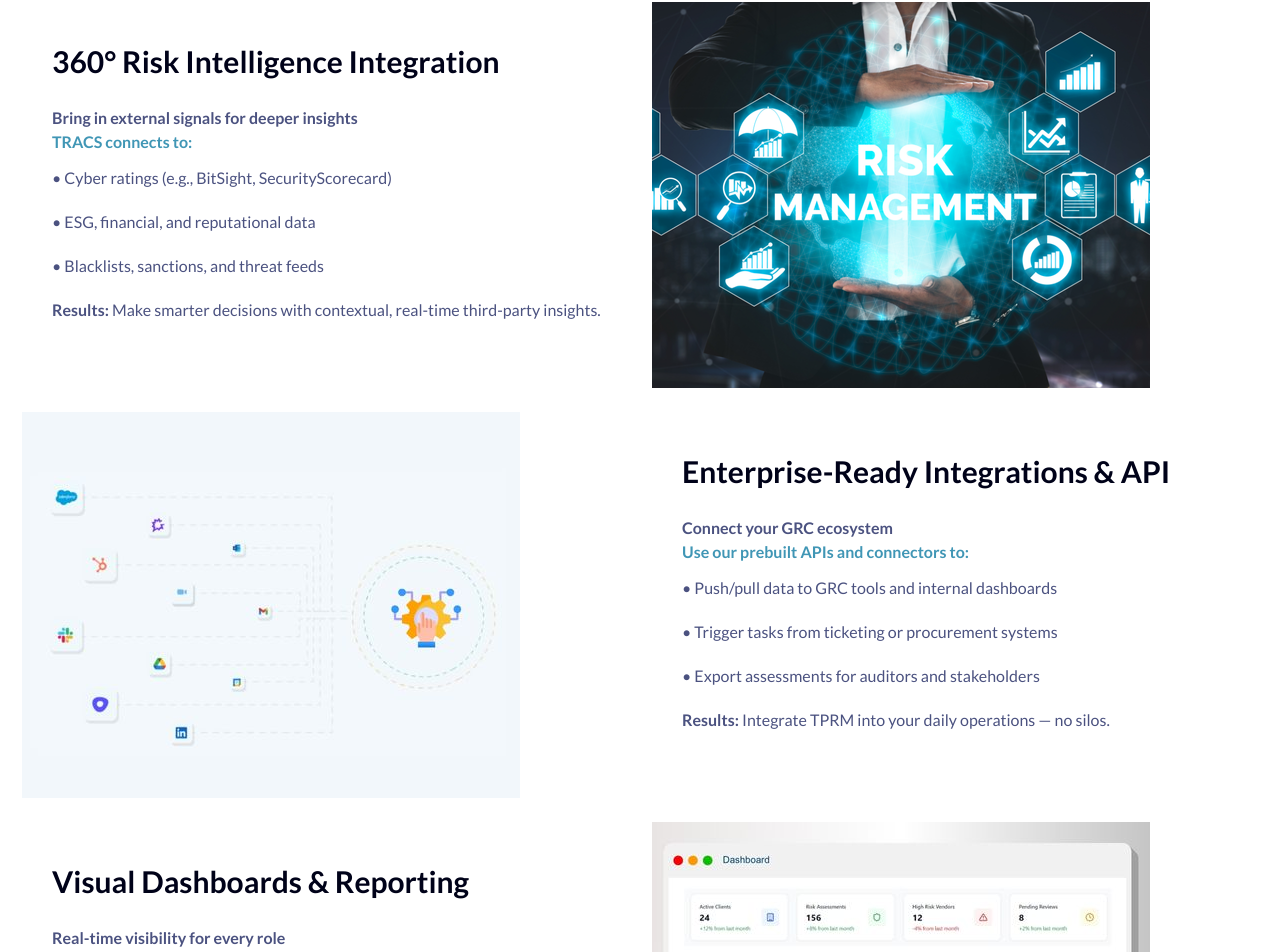
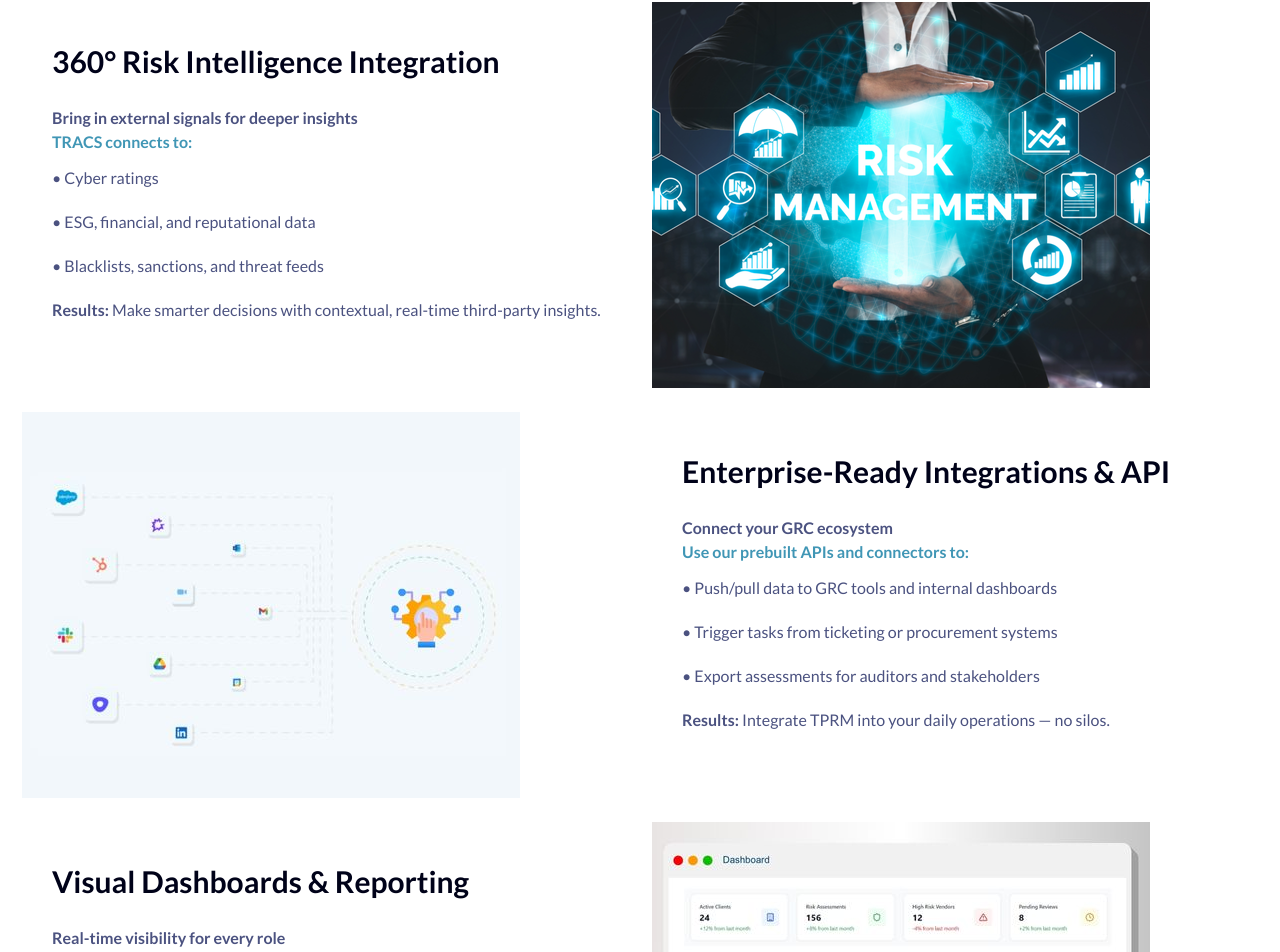
Before and after one commit to selva-mindbridges/g3-website, a Next.js app in the folder using-app-router-with-typescript/nezox/: page /solutions in a window 1280 px wide. Shown: the part 4563-5515 px from the top of the page. Built offline with nearby package versions, Linux system fonts and the light colour scheme.

Commit message:
#HostChanges_packagechanged

```diff
--- a/using-app-router-with-typescript/nezox/package.json
+++ b/using-app-router-with-typescript/nezox/package.json
@@ -7,6 +7,9 @@
     "build": "next build",
     "start": "next start",
     "lint": "next lint"
+  },
+  "engines": {
+    "node": "20.x"
   },
   "dependencies": {
     "fslightbox-react": "^1.7.6",
--- a/using-app-router-with-typescript/nezox/src/components/Layouts/Navbar.tsx
+++ b/using-app-router-with-typescript/nezox/src/components/Layouts/Navbar.tsx
@@ -39,7 +39,7 @@ const Navbar: React.FC = () => {
               <nav className="navbar navbar-expand-md">
                 <Link href="/" className="navbar-brand">
                   <Image
-                    src="/images/logo-02.png"
+                    src="/images/G3-Logo.png"
                     alt="logo"
                     width={150}
                     height={42}
--- a/using-app-router-with-typescript/nezox/src/components/Solutions/SolutionsCard.tsx
+++ b/using-app-router-with-typescript/nezox/src/components/Solutions/SolutionsCard.tsx
@@ -462,7 +462,7 @@ const SolutionsCard: React.FC = () => {
                   <span>
                     TRACS connects to:
                   </span>
-                  <p>•	Cyber ratings (e.g., BitSight, SecurityScorecard)</p>
+                  <p>•	Cyber ratings</p>
 <p>•	ESG, financial, and reputational data</p>
 <p>•	Blacklists, sanctions, and threat feeds</p>
                   <p><strong>Results:</strong> Make smarter decisions with contextual, real-time third-party insights.</p>
```
Also changed, not shown: using-app-router-with-typescript/nezox/public/images/G3-Logo.png (added).
